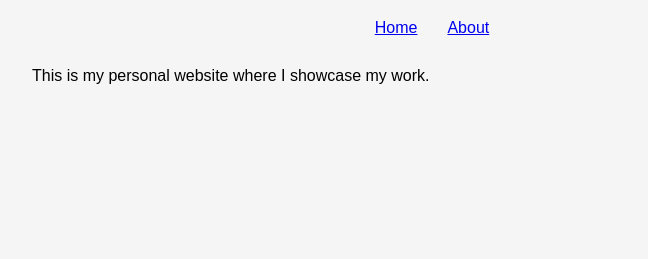
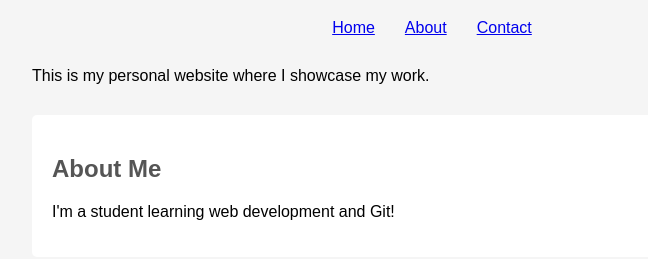
Before and after one commit to appanmomo/kaylee-frank-stashing-practice, a plain HTML site: page index.html in a window 1280 px wide. Shown: the part 81-340 px from the top of the page, without its empty margins (208-856 px from the left). Drawn offline with Linux system fonts and the light colour scheme; files that its build step writes are made by us from their sources.

Commit message:
Add about section

```diff
--- a/index.html
+++ b/index.html
@@ -13,12 +13,17 @@
         <ul>
             <li><a href="#home">Home</a></li>
             <li><a href="#about">About</a></li>
+            <li><a href="#contact">Contact</a></li>
         </ul>
     </nav>
     </header>
 
     <main>
         <p>This is my personal website where I showcase my work.</p>
+    <section id="about">
+        <h2>About Me</h2>
+        <p>I'm a student learning web development and Git!</p>
+    </section>
     </main>
 </body>
 </html>
--- a/styles.css/styles.css
+++ b/styles.css/styles.css
@@ -29,3 +29,14 @@
 nav li {
     margin: 0 15px;
 }
+
+section {
+    margin: 30px 0;
+    padding: 20px;
+    background-color: white;
+    border-radius: 5px;
+}
+
+h2 {
+    color: #555;
+}
```
